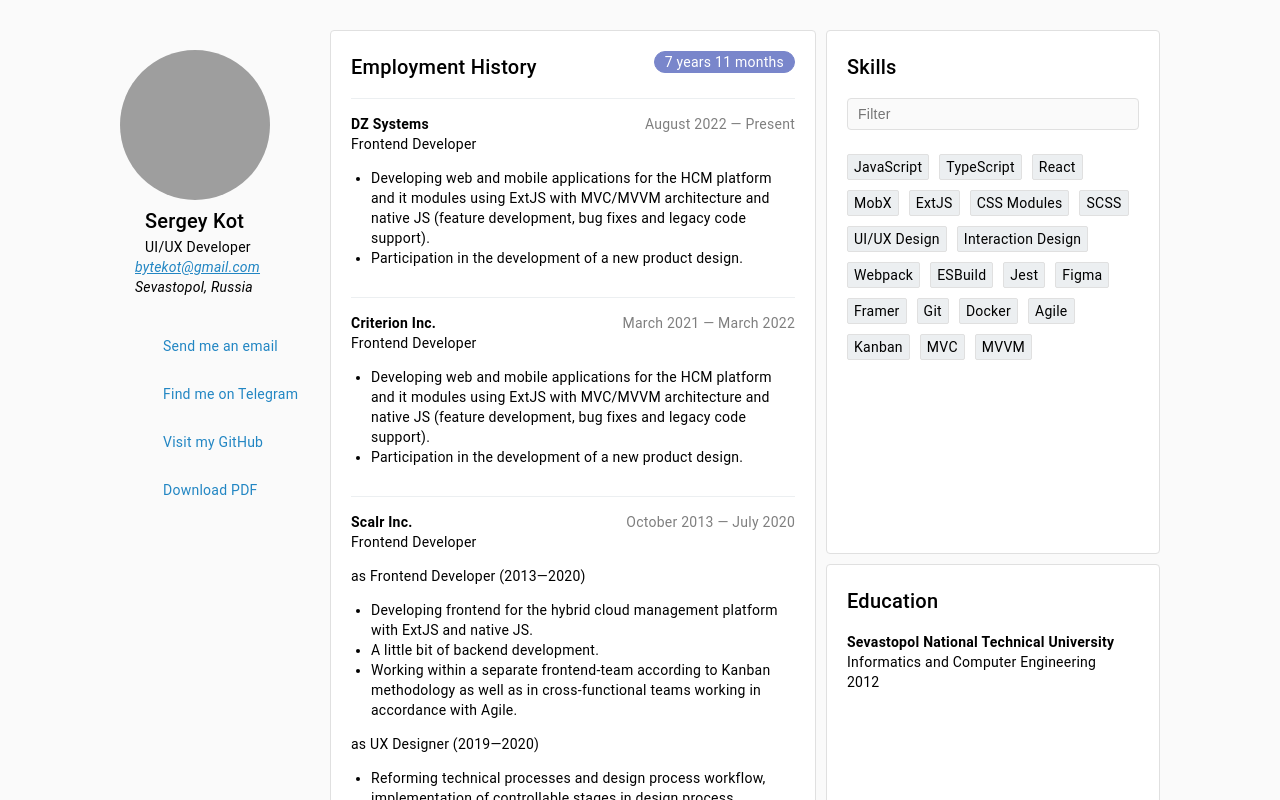
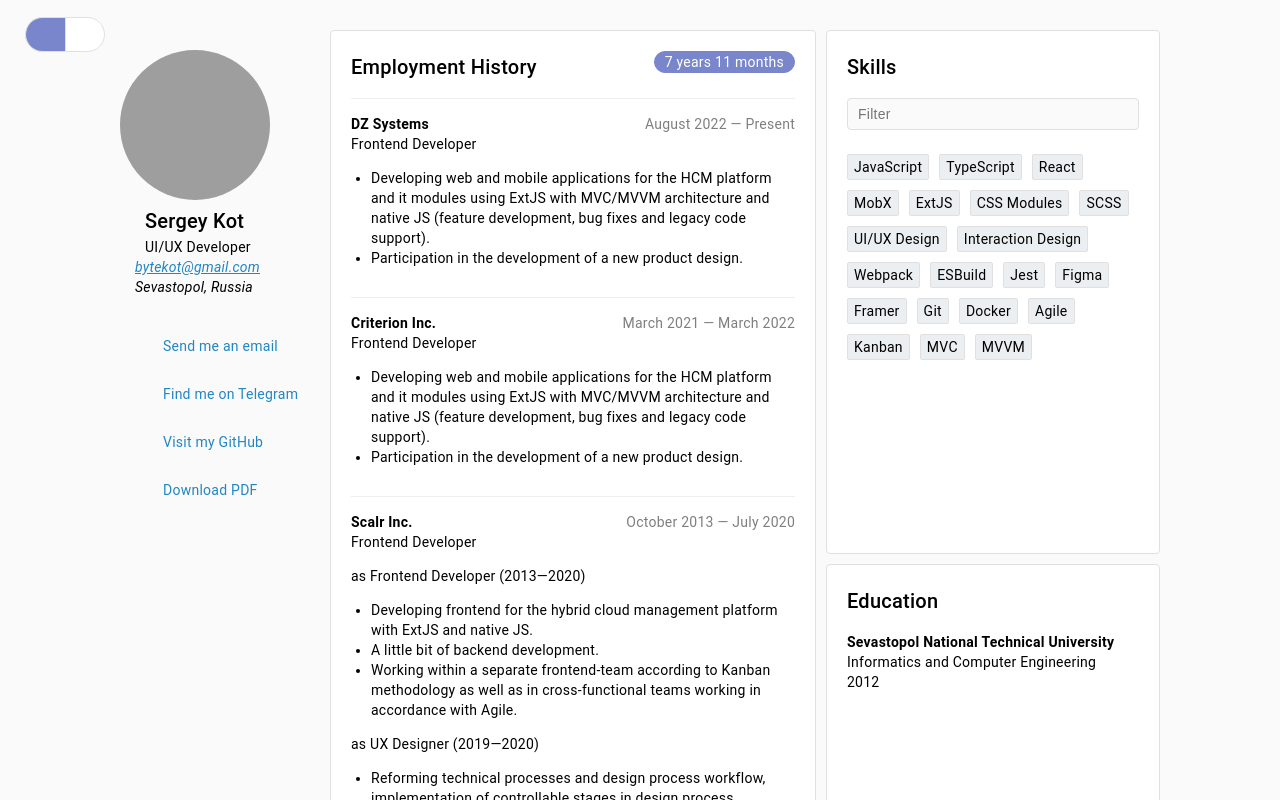
Before and after one commit to bytekot/cv, a React app: page / in a window 1280 px wide. Shown: the top 800 px of the page. Built offline with nearby package versions, Linux system fonts and the light colour scheme; grey boxes are pictures that could not be loaded; the HTML template or start-up script is replaced by a standard one.

Commit message:
Add theme switch in the UI

```diff
--- a/src/app.tsx
+++ b/src/app.tsx
@@ -2,20 +2,26 @@ import React from 'react'
 import { createRoot } from 'react-dom/client'
 
 import { toggleDarkTheme } from './utils'
+
+import Header from './components/Header'
 import CV from './components/CV'
+
 import config from './config.json'
 import './theme.scss'
 
-const container = document.body.appendChild(document.createElement('main'))
+const container = document.body.appendChild(document.createElement('div'))
 const { general, skills, jobs, education } = config
 
 createRoot(container).render(
+    <>
+        <Header/>
         <CV
             general={general}
             skills={skills}
             jobs={jobs}
             education={education}
         />
+    </>
 )
 
 window.cv = {
--- /dev/null
+++ b/src/components/ButtonGroup.tsx
@@ -0,0 +1,46 @@
+import React, { useState } from 'react'
+import { CSS_PREFIX } from '../constants'
+
+type ButtonConfig = {
+    label: string
+    icon?: {
+        id: string
+        viewBox: string
+    }
+}
+
+const ButtonGroup = ({ buttons, handler, defaultActiveButton = 0 }: {
+    buttons: ButtonConfig[]
+    handler: (...args: any) => any
+    defaultActiveButton?: number
+}) => {
+    const [activeButtonId, setActiveButton] = useState(defaultActiveButton)
+
+    const handleClick = (event: React.MouseEvent, id: number) => {
+        setActiveButton(id)
+        handler(id)
+    }
+
+    return (
+        <div className={`${CSS_PREFIX}button-group`}>
+            {buttons.map(({ label, icon }: ButtonConfig, index: number) => (
+                <button
+                    key={index}
+                    name={label}
+                    onClick={(event) => handleClick(event, index)}
+                    className={index === activeButtonId ? 'active' : ''}
+                >
+                    {icon
+                        ? <svg className={`${CSS_PREFIX}icon`} viewBox={`${icon.viewBox}`}>
+                              <use xlinkHref={`#${icon.id}`} />
+                          </svg>
+                        : ''
+                    }
+                    {label}
+                </button>
+            ))}
+        </div>
+    )
+}
+
+export default ButtonGroup
--- a/src/components/CV.tsx
+++ b/src/components/CV.tsx
@@ -28,7 +28,7 @@ const CV = ({ general, skills, jobs }: CVData): JSX.Element => {
     const { name, surname, title, email, country, city } = general
 
     return (
-        <section className={`${CSS_PREFIX}container ${printModeCls}`}>
+        <main className={`${CSS_PREFIX}container ${printModeCls}`}>
 
             <article className={`${CSS_PREFIX}general`}>
                 <img className={`${CSS_PREFIX}avatar`} src='avatar.png'></img>
@@ -77,7 +77,7 @@ const CV = ({ general, skills, jobs }: CVData): JSX.Element => {
                 2012
             </article>
 
-        </section>
+        </main>
     )
 }
 
--- /dev/null
+++ b/src/components/Header.tsx
@@ -0,0 +1,28 @@
+import React from 'react'
+
+import ButtonGroup from './ButtonGroup'
+import { toggleDarkTheme, applySystemTheme } from '../utils'
+import { CSS_PREFIX } from '../constants'
+
+import lightThemeIcon from '../icons/theme-light.svg'
+import darkThemeIcon from '../icons/theme-dark.svg'
+
+const Header = () => {
+    const themeButtons = [{ label: '', icon: lightThemeIcon }, { label: '', icon: darkThemeIcon }]
+
+    return (
+        <header className={`${CSS_PREFIX}header`}>
+            <ButtonGroup
+                buttons={themeButtons}
+                handler={btnId => toggleDarkTheme(Boolean(btnId))}
+                defaultActiveButton={Number(applySystemTheme())}
+            />
+            {/* <ButtonGroup
+                buttons={[{ label: 'EN' }, { label: 'RU' }]}
+                handler={() => console.log()}
+            /> */}
+        </header>
+    )
+}
+
+export default Header
--- a/src/theme.scss
+++ b/src/theme.scss
@@ -6,6 +6,8 @@ $color-2: #eceff1;
 $color-3: #e0e0e0;
 $color-link: #2286c3;
 $color-label: #7986cb;
+
+$header-height: 50px;
 
 body {
     background: $color-1;
@@ -35,6 +37,17 @@ a {
     color: $color-link;
 }
 
+.#{$prefix}header {
+    position: fixed;
+    top: 0;
+    margin: 15px;
+    height: 30px;
+
+    .#{$prefix}button-group {
+        margin-left: 10px;
+    }
+}
+
 .#{$prefix}container {
     display: grid;
     grid-template-columns: 200px 1fr 0.6fr;
@@ -45,7 +58,7 @@ a {
         ". jobs education";
     gap: 10px;
 
-    margin: auto;
+    margin: 0 auto 0;
     padding: 30px 120px;
     max-width: 1250px;
 
@@ -88,7 +101,12 @@ a {
     border-radius: 4px;
 
     header {
+        display: flex;
         padding-bottom: 15px;
+        font-size: 1.25rem;
+        line-height: 2rem;
+        font-weight: 500;
+        letter-spacing: 0.0125em;
     }
 }
 
@@ -220,6 +238,44 @@ a {
     letter-spacing: 0.0178571em;
 }
 
+.#{$prefix}button-group {
+    button {
+        cursor: pointer;
+        height: 35px;
+        width: 40px;
+        background-color: $color-0;
+        border: 1px solid $color-3;
+        border-right: 0;
+
+        .#{$prefix}icon {
+            height: 20px;
+            width: 20px;
+            vertical-align: middle;
+        }
+
+        &:first-child {
+            border-radius: 40px 0 0 40px;
+        }
+        &:last-child {
+            border-radius: 0 40px 40px 0;
+            border-right: 1px solid $color-3;
+        }
+
+        &:hover {
+            background-color: $color-2;
+        }
+
+        &.active {
+            background-color: $color-label;
+            color: $color-0;
+
+            .#{$prefix}icon {
+                fill: $color-0;
+            }
+        }
+    }
+}
+
 
 .#{$prefix}dark-theme {
     $color-0: #1e1e1e;
@@ -231,11 +287,17 @@ a {
 
     background: $color-1;
     color: #a5a5a5; //c9d1d9
+
     header {
         color: #e2e2e2;
     }
     a {
         color: $color-link;
+    }
+
+    .#{$prefix}header {
+        background-color: $color-1;
+        border-bottom: 1px solid $color-3;
     }
 
     .#{$prefix}card {
@@ -285,4 +347,33 @@ a {
         color: $color-0;
         border: 1px solid $color-label;
     }
+
+    .#{$prefix}button-group {
+        button {
+            background-color: $color-0;
+            border: 1px solid $color-3;
+            color: #e2e2e2;
+
+            .#{$prefix}icon {
+                fill: #e2e2e2;
+            }
+
+            &:last-child {
+                border-right: 1px solid $color-3;
+            }
+
+            &:hover {
+                background-color: $color-2;
+            }
+
+            &.active {
+                background-color: $color-label;
+                color: $color-0;
+
+                .#{$prefix}icon {
+                    fill: $color-0;
+                }
+            }
+        }
+    }
 }
```
Also changed, not shown: src/icons/theme-dark.svg (added), src/icons/theme-light.svg (added), 1 other file (tests, documents, lock files or other folders). Lines whose indentation alone changed are shown as unchanged.
